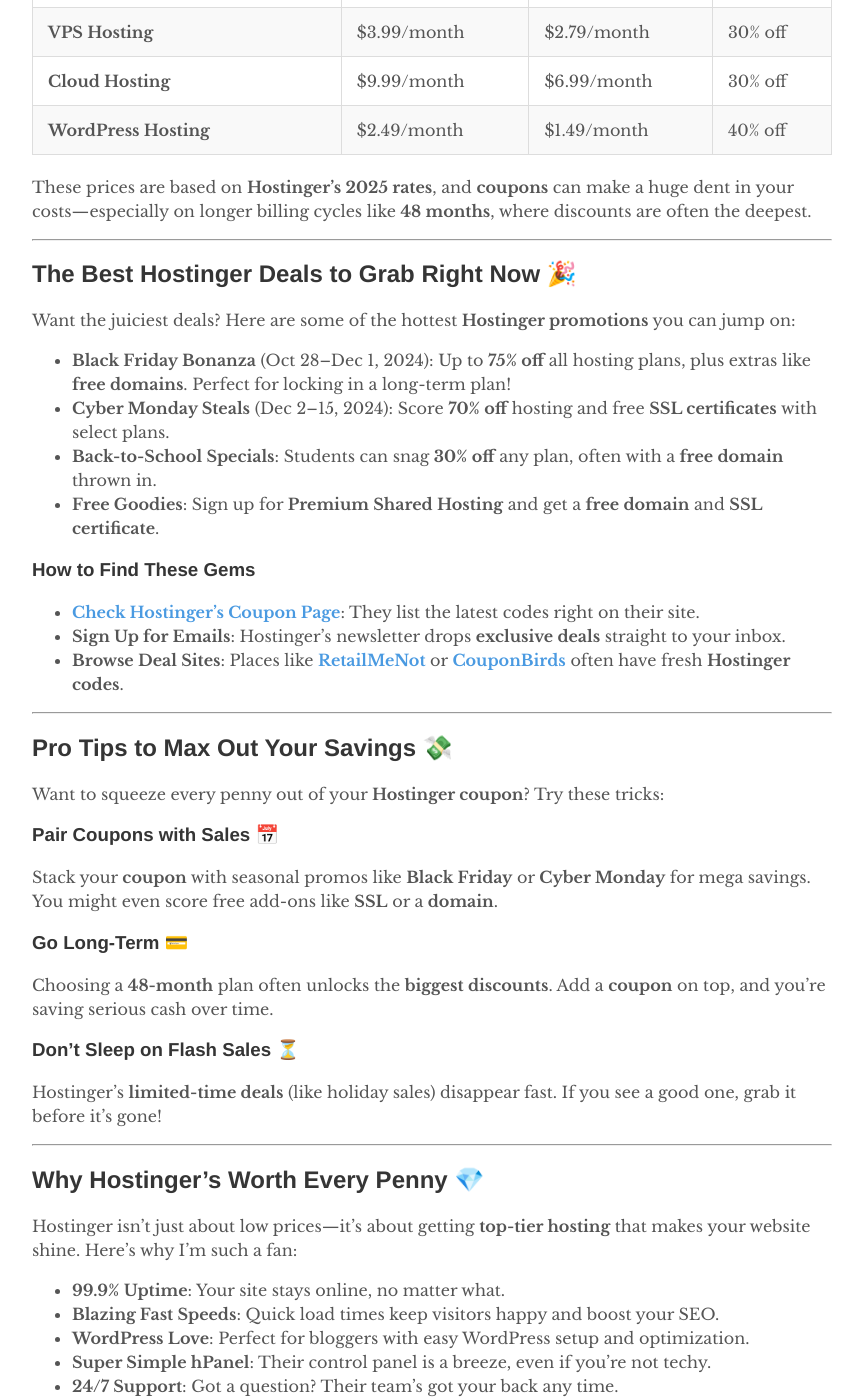
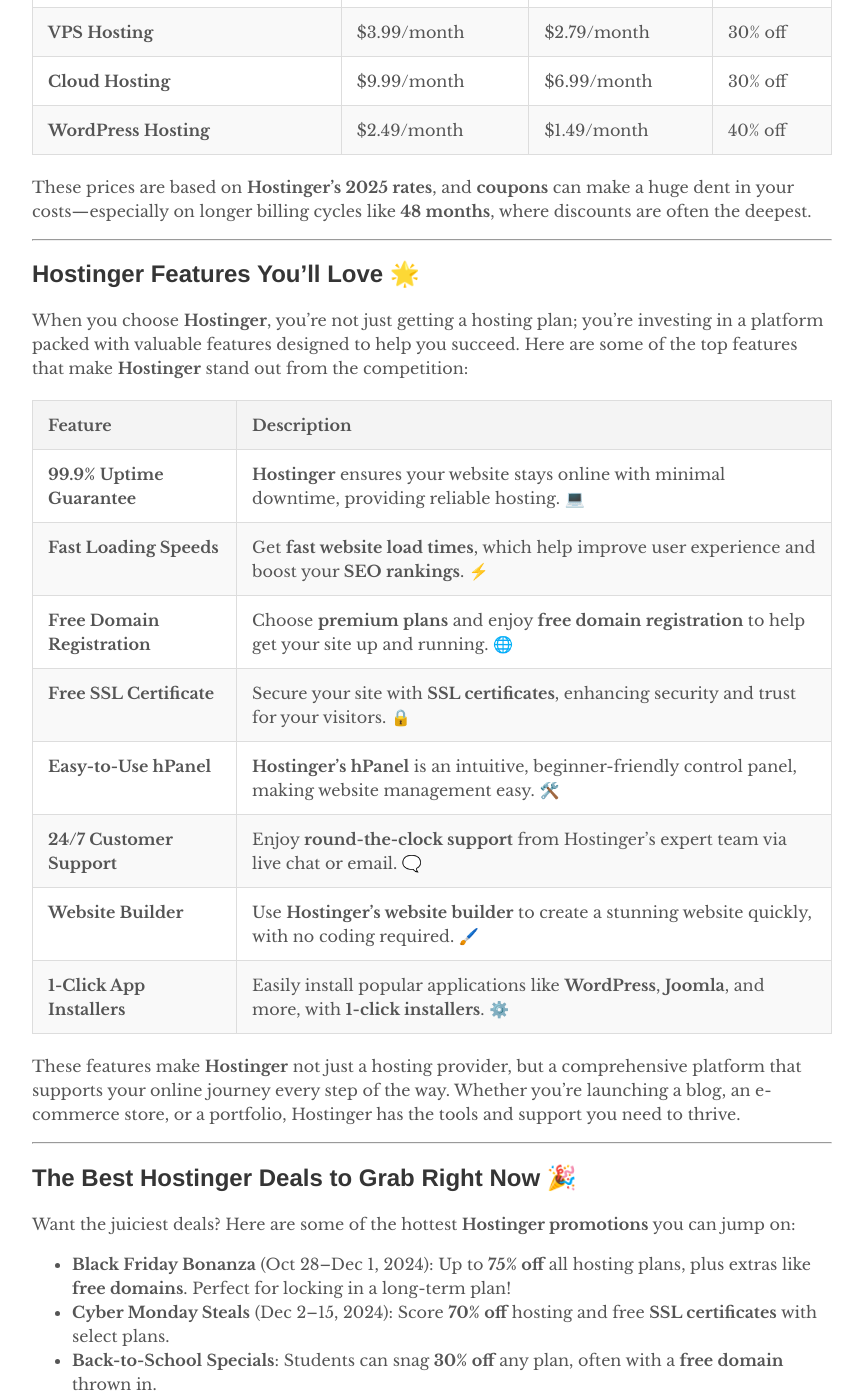
Before and after one commit to rankloud/ibcs, a Jekyll site: the page built from wp/hostinger-coupon-codes.md, in a window 1280 px wide and 1400 px high, scrolled down 2105 px. Shown: the whole window, without its empty margins (208-1071 px from the left). Built offline with Jekyll 4.4.1, drawn with Linux system fonts in a browser that asks for light colours; some of the changed text lies outside the part shown.

Commit message:
Update hostinger-coupon-codes.md

```diff
--- a/wp/hostinger-coupon-codes.md
+++ b/wp/hostinger-coupon-codes.md
@@ -78,6 +78,25 @@
 | **WordPress Hosting**          | $2.49/month          | $1.49/month        | 40% off               |
 
 These prices are based on **Hostinger’s 2025 rates**, and **coupons** can make a huge dent in your costs—especially on longer billing cycles like **48 months**, where discounts are often the deepest.
+
+---
+
+## Hostinger Features You’ll Love 🌟
+
+When you choose **Hostinger**, you're not just getting a hosting plan; you're investing in a platform packed with valuable features designed to help you succeed. Here are some of the top features that make **Hostinger** stand out from the competition:
+
+| **Feature**                    | **Description**                                                                                       |
+|---------------------------------|-------------------------------------------------------------------------------------------------------|
+| **99.9% Uptime Guarantee**      | **Hostinger** ensures your website stays online with minimal downtime, providing reliable hosting. 💻  |
+| **Fast Loading Speeds**         | Get **fast website load times**, which help improve user experience and boost your **SEO rankings**. ⚡  |
+| **Free Domain Registration**   | Choose **premium plans** and enjoy **free domain registration** to help get your site up and running. 🌐 |
+| **Free SSL Certificate**        | Secure your site with **SSL certificates**, enhancing security and trust for your visitors. 🔒         |
+| **Easy-to-Use hPanel**          | **Hostinger’s hPanel** is an intuitive, beginner-friendly control panel, making website management easy. 🛠️ |
+| **24/7 Customer Support**       | Enjoy **round-the-clock support** from Hostinger’s expert team via live chat or email. 🗨️             |
+| **Website Builder**             | Use **Hostinger’s website builder** to create a stunning website quickly, with no coding required. 🖌️  |
+| **1-Click App Installers**      | Easily install popular applications like **WordPress**, **Joomla**, and more, with **1-click installers**. ⚙️ |
+
+These features make **Hostinger** not just a hosting provider, but a comprehensive platform that supports your online journey every step of the way. Whether you're launching a blog, an e-commerce store, or a portfolio, Hostinger has the tools and support you need to thrive.
 
 ---
 
@@ -168,4 +187,4 @@
 
 Don’t wait around—head to **[Hostinger’s site](https://www.hostinger.com/)**, grab a **coupon**, and lock in a plan that fits your vibe. With up to **75% off**, **free domains**, and a **30-day money-back guarantee**, there’s no reason to hold off. Your website’s ready to shine, so let’s make it happen! 🌟
 
-Pricing and deals based on Hostinger’s **2025 offerings** and promotions as of May 2025.
+Pricing and deals based on **Hostinger’s 2025 offerings** and promotions as of May 2025.
```
